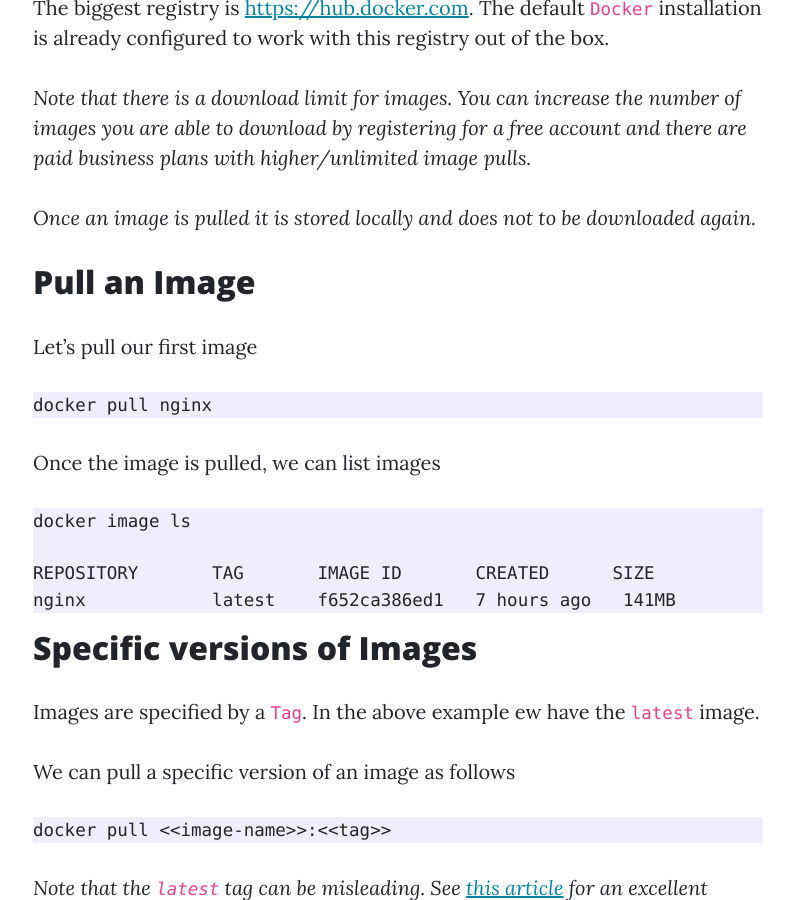
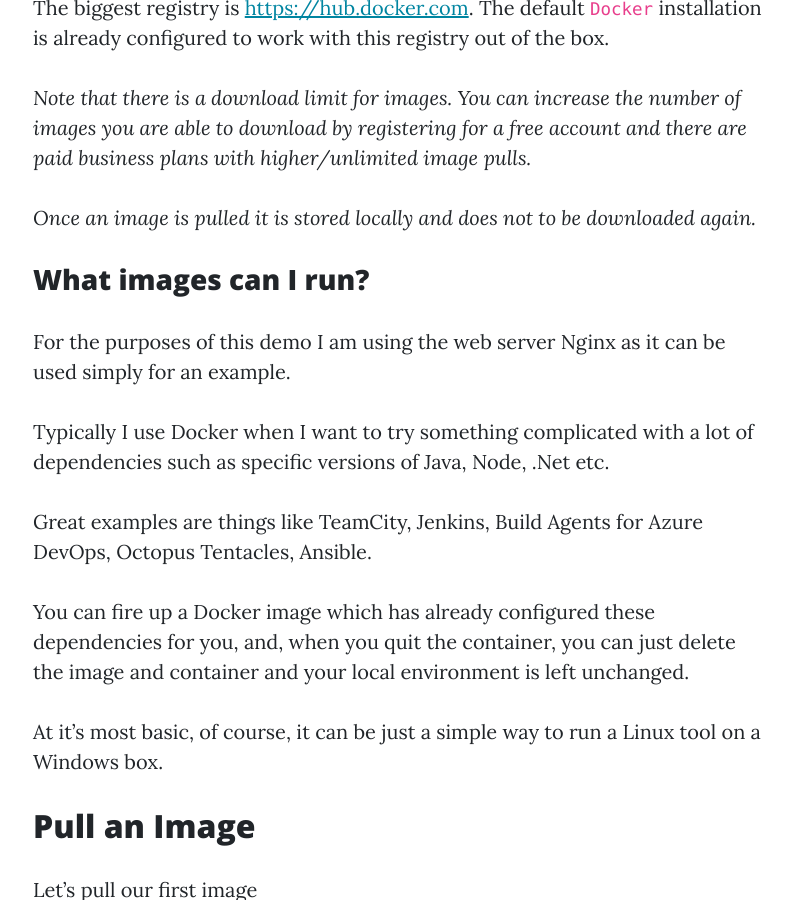
Before and after one commit to paxdev/paxdev.github.io, a Jekyll site: the page built from _posts/2021-12-02-docker-running-containers.md, in a window 1280 px wide and 900 px high, scrolled down 1266 px. Shown: the whole window, without its empty margins (242-1036 px from the left). Built offline with Jekyll 4.4.1, drawn with Linux system fonts in a browser that asks for light colours; our own code applies the rules of GitHub Pages for plain Markdown files.

Commit message:
add reasons to use docker

```diff
--- a/_posts/2021-12-02-docker-running-containers.md
+++ b/_posts/2021-12-02-docker-running-containers.md
@@ -34,6 +34,18 @@
 You can increase the number of images you are able to download by registering for a free account and there are paid business plans with higher/unlimited image pulls._
 
 _Once an image is pulled it is stored locally and does not to be downloaded again._
+
+### What images can I run?
+
+For the purposes of this demo I am using the web server Nginx as it can be used simply for an example.
+
+Typically I use Docker when I want to try something complicated with a lot of dependencies such as specific versions of Java, Node, .Net etc.
+
+Great examples are things like TeamCity, Jenkins, Build Agents for Azure DevOps, Octopus Tentacles, Ansible.
+
+You can fire up a Docker image which has already configured these dependencies for you, and, when you quit the container, you can just delete the image and container and your local environment is left unchanged.
+
+At it's most basic, of course, it can be just a simple way to run a Linux tool on a Windows box.
 
 ## Pull an Image
 
```
